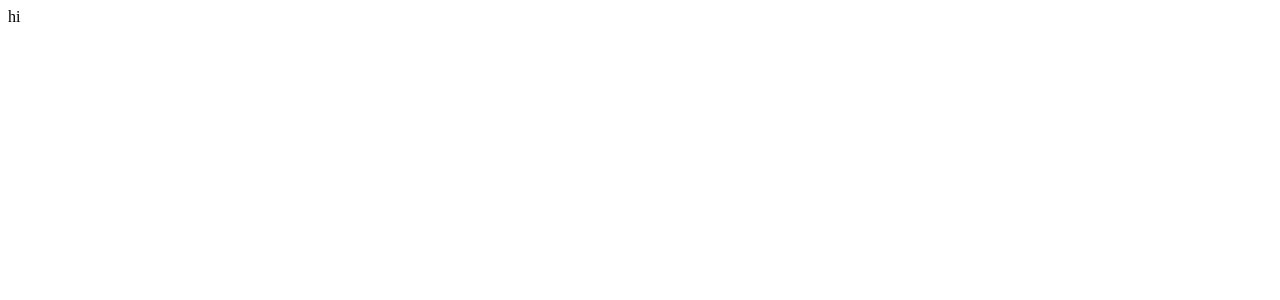
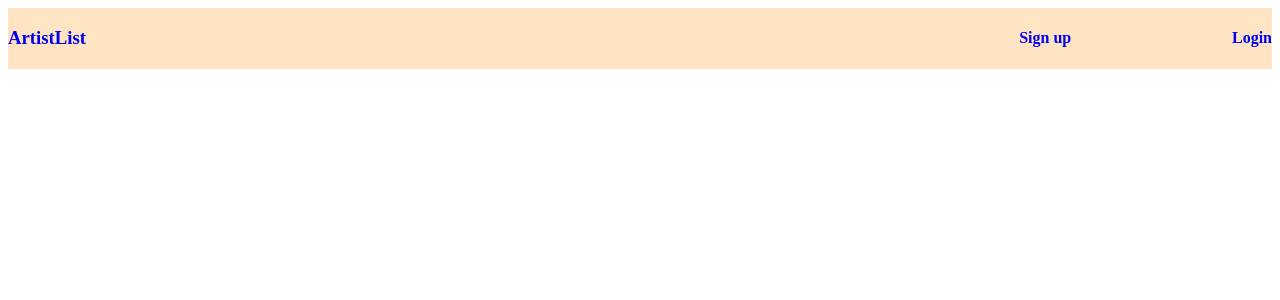
Before and after one commit to SimonevandenHam/ArtistList-client, a React (Create React App) app: page / in a window 1280 px wide. Shown: the top 300 px of the page. Built offline with nearby package versions, Linux system fonts and the light colour scheme.

Commit message:
added two navbars, one for login and one were already logged in

```diff
--- a/src/App.js
+++ b/src/App.js
@@ -1,8 +1,16 @@
 import React from "react";
+
+import Navbar from "./components/Navbar/Navbar";
 
 class App extends React.Component {
   render() {
-    return <div>hi</div>;
+    return (
+      <div>
+        <header>
+          <Navbar />
+        </header>
+      </div>
+    );
   }
 }
 export default App;
--- a/src/components/Navbar/Navbar.js
+++ b/src/components/Navbar/Navbar.js
@@ -0,0 +1,23 @@
+import React, { Component } from "react";
+import { Link } from "react-router-dom";
+import "../../styles/navbar.css";
+
+export default class Navbar extends Component {
+  render() {
+    return (
+      <div className="navbar">
+        <Link to="/" style={{ textDecoration: "none" }}>
+          <h3 className="home">ArtistList</h3>
+        </Link>
+        <div className="menuBox">
+          <Link to="/events" style={{ textDecoration: "none" }}>
+            <h4 classname="signUp">Sign up</h4>
+          </Link>
+          <Link to="/events" style={{ textDecoration: "none" }}>
+            <h4 classname="login">Login</h4>
+          </Link>
+        </div>
+      </div>
+    );
+  }
+}
--- /dev/null
+++ b/src/styles/navbar.css
@@ -0,0 +1,14 @@
+.navbar {
+  display: flex;
+  flex-direction: row;
+  justify-content: space-between;
+  background-color: bisque;
+  width: 100%;
+}
+
+.menuBox {
+  display: flex;
+  flex-direction: row;
+  width: 20%;
+  justify-content: space-between;
+}
```
Also changed, not shown: src/components/Navbar/LoggedInNavbar.js (+26 -0 lines).
